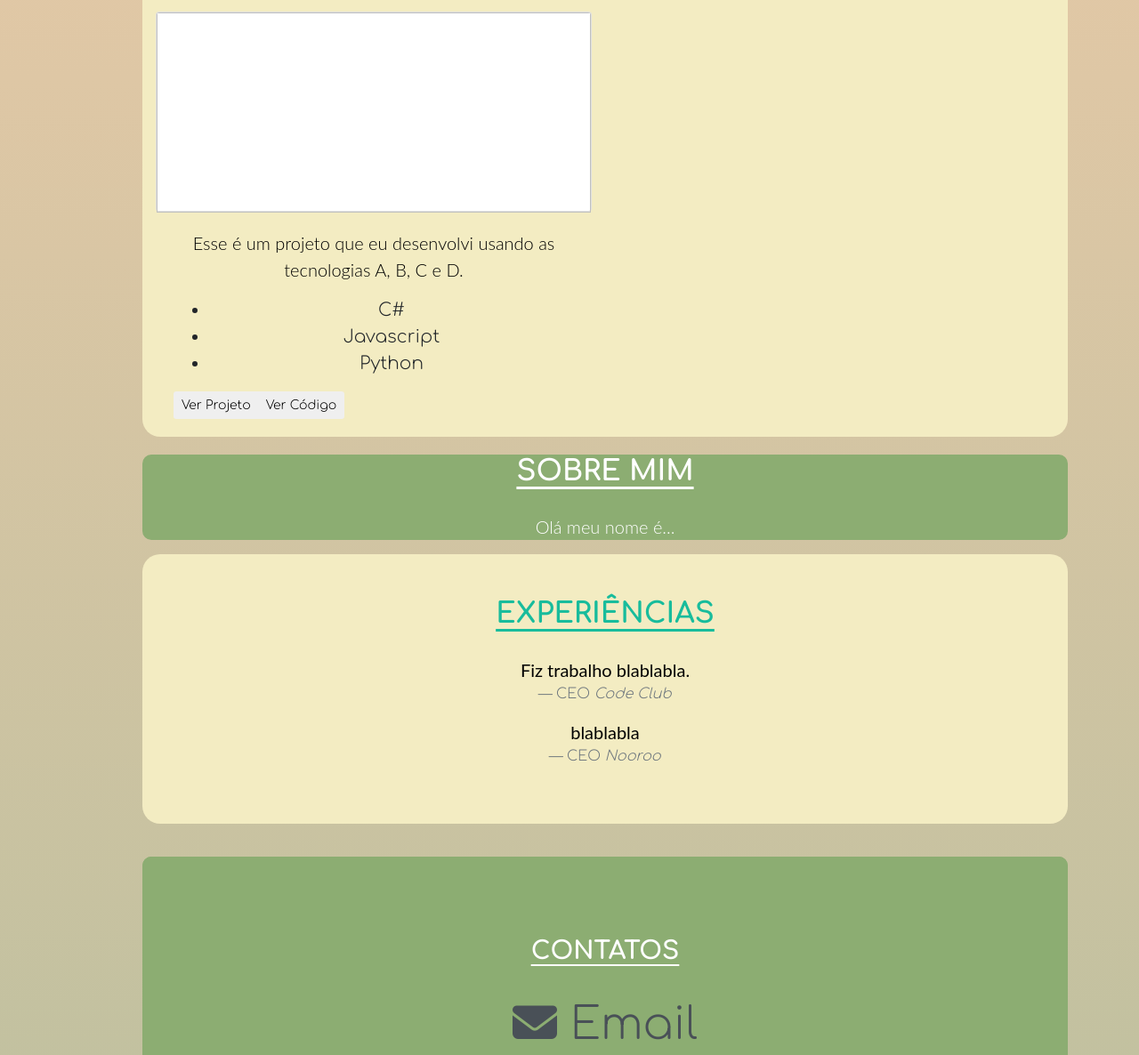
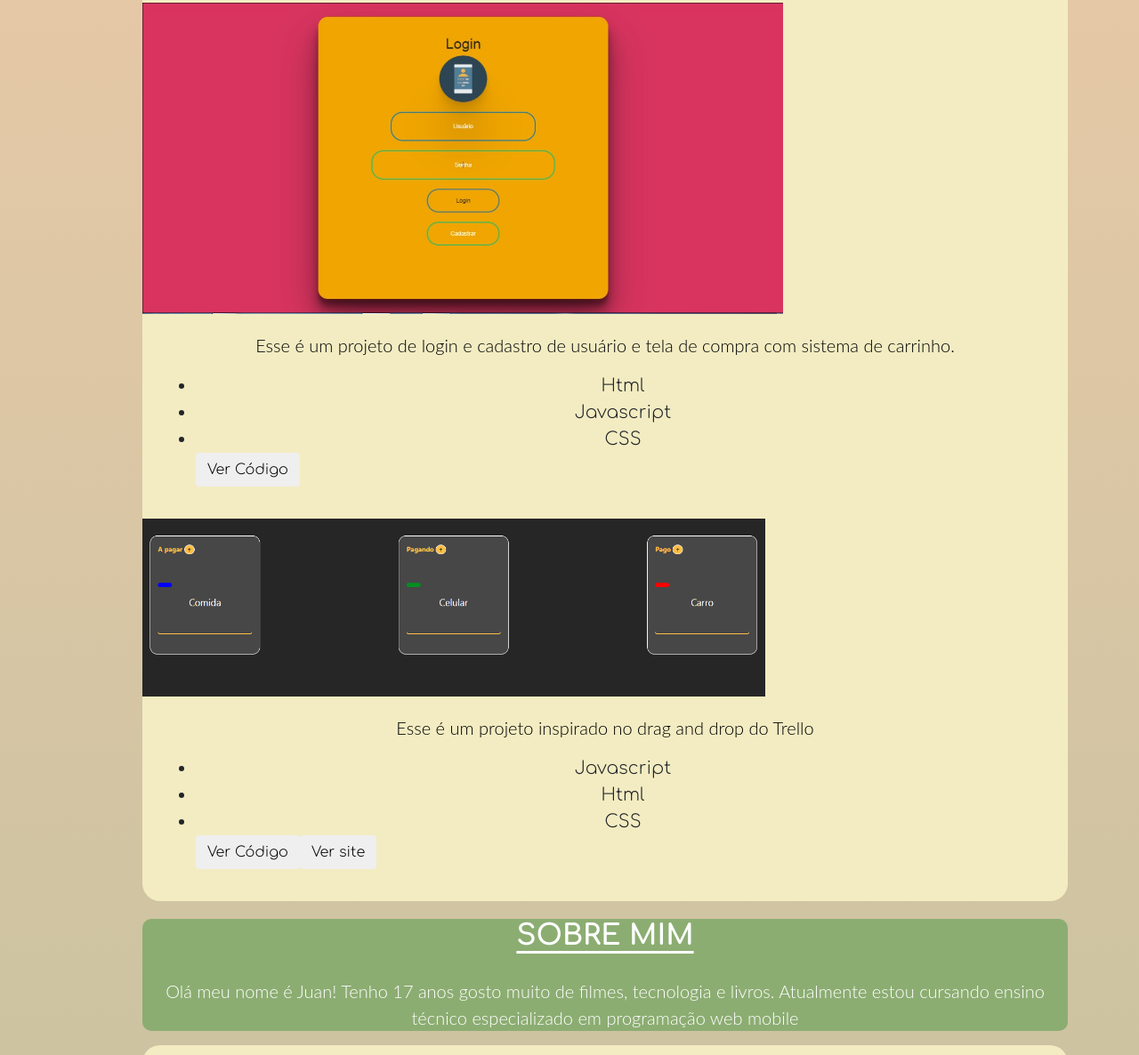
Before and after one commit to juan-20/Site_Pessoal, a plain HTML site: page index.html in a window 1280 px wide. Shown: the part 1195-2381 px from the top of the page at 89% size. Drawn offline with nearby package versions, Linux system fonts and the light colour scheme.

Commit message:
Página principal

```diff
--- a/index.html
+++ b/index.html
@@ -3,12 +3,11 @@
   <head>
     <meta charset="utf-8" />
     <link rel="stylesheet" href="style.css" />
-    <link rel="stylesheet" href="base.css">
-    <link rel="stylesheet" href="cartao.css">
 
     <script src="https://kit.fontawesome.com/f0e17cbf2f.js" crossorigin="anonymous"></script>
 
-    <title>Juan Andrada </title>
+    <title>Juan Andradade </title>
+    <link rel="sortcut icon" href="logo.png" type="image/png"  />;
   </head>
   <body>
     <div id="root">
@@ -87,7 +86,7 @@
 
 
             <li class="nav-item" id="themeButton">
-              <a href="#" class="nav_link">
+              <a href="https://github.com/juan-20/Site_Pessoal" target="_blank" class="nav_link">
 
                 <svg aria-hidden="true" focusable="false" data-prefix="fas" data-icon="code" class="svg-inline--fa fa-code fa-w-20" role="img" xmlns="http://www.w3.org/2000/svg" viewBox="0 0 640 512"><path fill="currentColor" d="M278.9 511.5l-61-17.7c-6.4-1.8-10-8.5-8.2-14.9L346.2 8.7c1.8-6.4 8.5-10 14.9-8.2l61 17.7c6.4 1.8 10 8.5 8.2 14.9L293.8 503.3c-1.9 6.4-8.5 10.1-14.9 8.2zm-114-112.2l43.5-46.4c4.6-4.9 4.3-12.7-.8-17.2L117 256l90.6-79.7c5.1-4.5 5.5-12.3.8-17.2l-43.5-46.4c-4.5-4.8-12.1-5.1-17-.5L3.8 247.2c-5.1 4.7-5.1 12.8 0 17.5l144.1 135.1c4.9 4.6 12.5 4.4 17-.5zm327.2.6l144.1-135.1c5.1-4.7 5.1-12.8 0-17.5L492.1 112.1c-4.8-4.5-12.4-4.3-17 .5L431.6 159c-4.6 4.9-4.3 12.7.8 17.2L523 256l-90.6 79.7c-5.1 4.5-5.5 12.3-.8 17.2l43.5 46.4c4.5 4.9 12.1 5.1 17 .6z"></path></svg>
 
@@ -136,7 +135,7 @@
           <a alt="github" target="_blank" href="https://github.com/juan-20">
             <i class="fab fa-github"></i>
           </a>
-          <a alt="instagram" target="_blank" href="https://www.instagram.com/nauj.jpg/">
+          <a alt="instagram" target="_blank" href="https://www.instagram.com/juann.jpg/">
             <i class="fab fa-instagram"></i>
           </a>
         </div>
@@ -192,14 +191,14 @@
           <i title="Swift" class="fab fa-swift"></i>
         </li>
 
-        *
+
       </ul>
 
       <div class="subheading mb-3">Habilidades</div>
       <ul class="fa-ul mb-0">
         <li>
           <i class="fa-li fa fa-check"></i>
-          Desenvolvimento ágil</li>
+          Front-end &amp; back-end</li>
         <li>
           <i class="fa-li fa fa-check"></i>
           Proatividade</li>
@@ -215,7 +214,6 @@
       </ul>
 
   </div>
-  <p style="font-size: 12px;color: white;">*ordenado por ordem de conhecimento</p>
 </section>
 
 <br>
@@ -226,29 +224,54 @@
       <div class="container">
           <h2 class="text-center jumbotron-heading titulosVerdes">Projetos</h2>
           <div class="row">
-              <div class="col-md-6">
-                  <div class="card box-shadow" style="height: 225px; width: 100%;max-width: 100%; display: block;">
 
-                    <img class="card-img-top" style="height: 225px; width: 100%;max-width: 100%; display: block;">
+                  <div class="box-shadow" >
+
+                    <img src="proj1.jpg" class="" style="height: 350px; width: 720px;left: 50%; display: block;">
 
                   </div>
 
-                      <div class="card-body">
-                          <p class="card-text">Esse é um projeto que eu desenvolvi usando as tecnologias A, B, C e D.
+                      <div class="text-center card-body">
+                          <p class="card-text">Esse é um projeto de login e cadastro de usuário e tela de compra com sistema de carrinho.
                           </p>
                           <ul>
-                              <li>C#</li>
-                              <li>Javascript</li>
-                              <li>Python</li>
-                          </ul>
+                            <li>Html</li>
+                            <li>Javascript</li>
+                              <li>CSS</li>
                           <div class="d-flex justify-content-between align-items-center">
                               <div class="btn-group">
-                                  <button type="button" class="btn btn-sm ">Ver Projeto</button>
-                                  <button type="button" class="btn btn-sm ">Ver Código</button>
+                                <a target="_blank" href="https://github.com/juan-20/Americanas">
+                                  <button type="button" class="btn cod">Ver Código</button>
+                                </a>
                               </div>
                           </div>
                       </div>
-                </div>
+
+
+                      <div class="box-shadow" >
+
+                        <img src="proj2.png" class="" style="height: 200px; width: 700px;left: 50%; display: block;">
+
+                      </div>
+
+                          <div class="text-center card-body">
+                              <p class="card-text">Esse é um projeto inspirado no drag and drop do Trello </p>
+                              <ul>
+                                <li>Javascript</li>
+                                  <li>Html</li>
+                                  <li>CSS</li>
+                              <div class="d-flex justify-content-between align-items-center">
+                                  <div class="btn-group">
+                                    <a target="_blank" href="https://github.com/juan-20/Drag-and-drop">
+                                      <button type="button" class="btn cod">Ver Código</button>
+                                    </a> <br>
+                                    <a  target="_blank" href="https://juan-20.github.io/Drag-and-drop/">
+                                      <button type="button" class="btn cod">Ver site</button>
+                                    </a>
+                                  </div>
+                              </div>
+                          </div>
+
             </div>
       </div>
 
@@ -260,7 +283,7 @@
   <section id="eu" class="text-center escuro" style="margin-top: 20px;" id="sobre-mim">
       <div class="container">
           <h2 class=" titulosBrancos">Sobre mim</h2>
-          <p class="lead paragrafoBrancos">Olá meu nome é... </p>
+          <p class="lead paragrafoBrancos">Olá meu nome é Juan! Tenho 17 anos gosto muito de filmes, tecnologia e livros. Atualmente estou cursando ensino técnico especializado em programação web mobile </p>
       </div>
   </section>
 
@@ -270,12 +293,12 @@
           <div class="container">
               <h2 class="text-center jumbotron-heading titulosVerdes">Experiências</h2>
               <blockquote class="blockquote text-center">
-                  <p class="mb-0">Fiz trabalho blablabla.</p>
-                  <footer class="blockquote-footer">CEO<cite title="Source Title"> Code Club</cite>
+                  <p class="mb-0">Monitor em um curso gratuito ensinando linguagens de programação para crianças.</p>
+                  <footer class="blockquote-footer">Monitor<cite title="Source Title"> Code Club</cite>
                   </footer>
               </blockquote>
               <blockquote class="blockquote text-center">
-                  <p class="mb-0">blablabla</p>
+                  <p class="mb-0">Programa escolar de formação e aceleração de start-ups.</p>
                   <footer class="blockquote-footer">CEO <cite title="Source Title">Nooroo</cite>
                   </footer>
               </blockquote>
```
